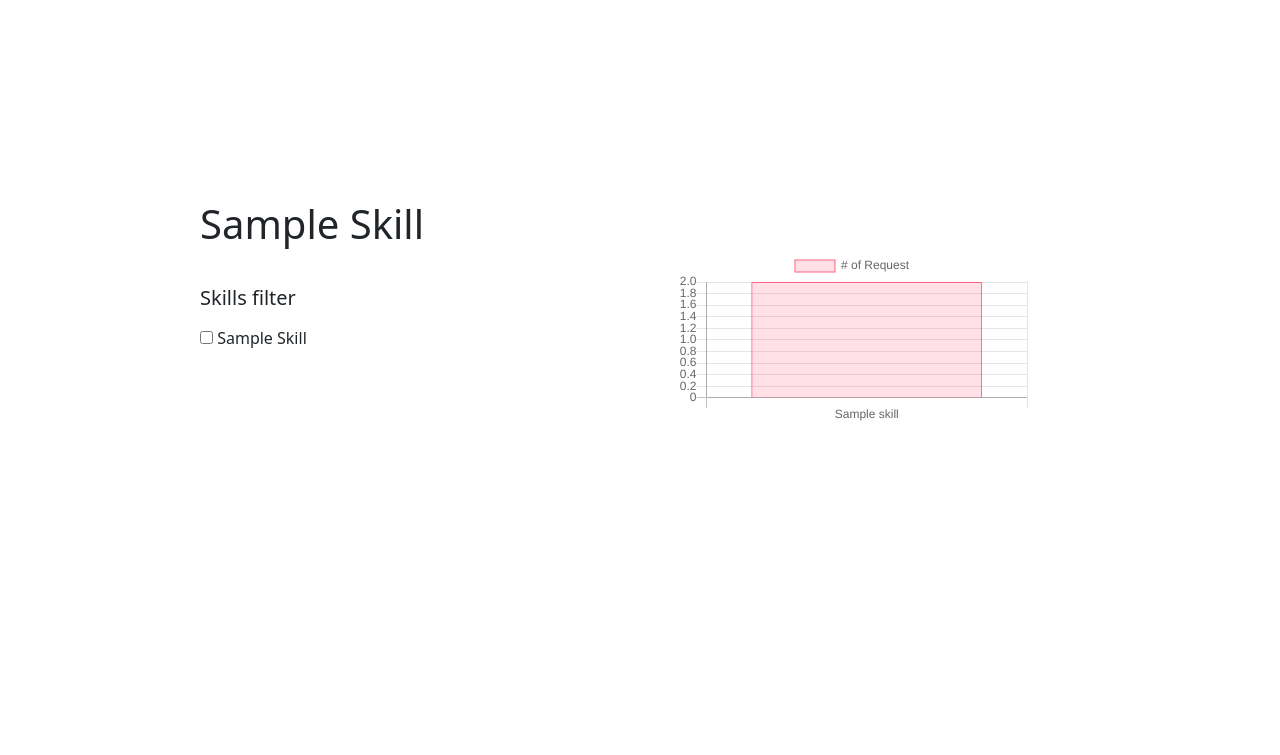
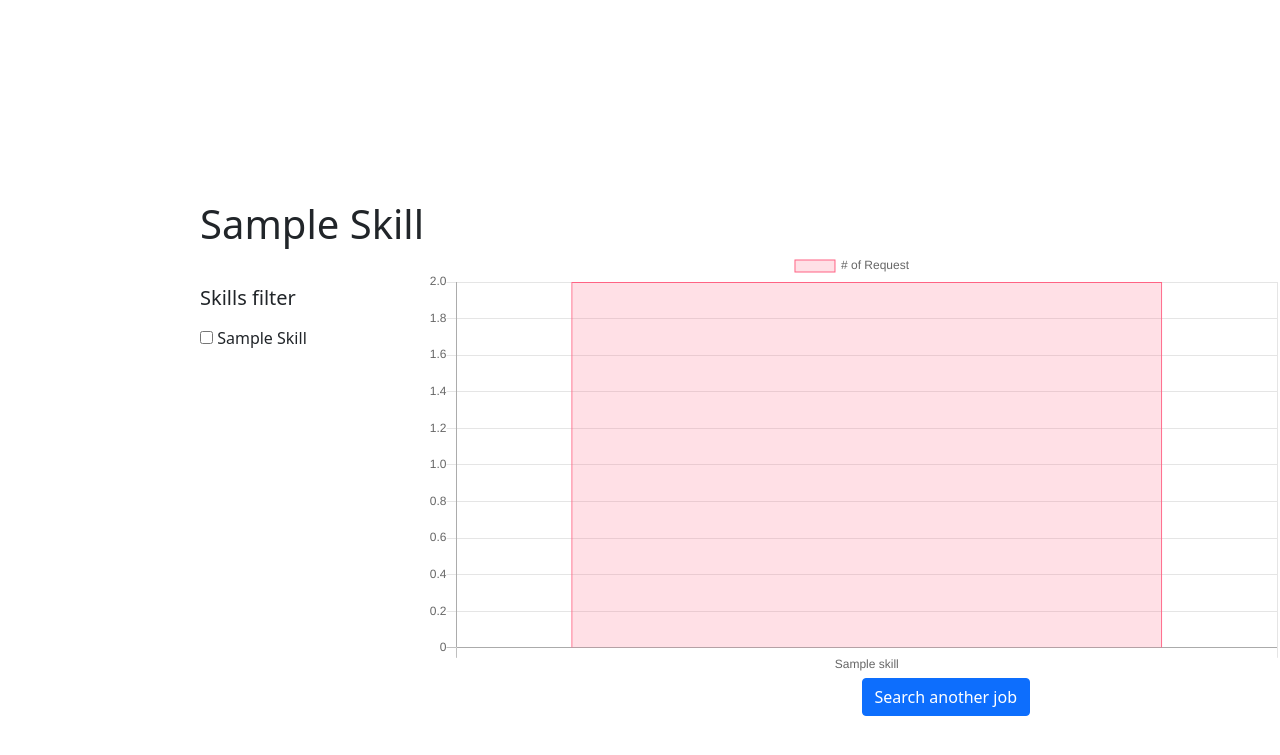
Before and after one commit to lemirser/job_api, a Flask app: page /dashboard in a window 1280 px wide. Shown: the top 755 px of the page. Run offline with Flask 2, Linux system fonts and the light colour scheme; tables that the repository leaves empty hold one stand-in row (values such as "Sample post"); some libraries are stand-ins or nearby versions.

Commit message:
Add back button

```diff
--- a/src/templates/dashboard.html
+++ b/src/templates/dashboard.html
@@ -30,11 +30,13 @@
             </form>
         </div>
     </div>
-    <div style="float: center;display:flex; align-items: center; justify-content: center; padding: 250px;"
+    <div style="float: center;display:flex; align-items: center; justify-content: center; padding-top: 250px;"
         id="skillChart">
         <canvas id="myChart" style="width:100%;max-width:1000px"></canvas>
     </div>
-
+    <div style="float: right; padding-right:250px">
+        <button type="submit" class="btn btn-primary mb-3">Search another job</button>
+    </div>
 
 
     <!-- Optional JavaScript -->
```
